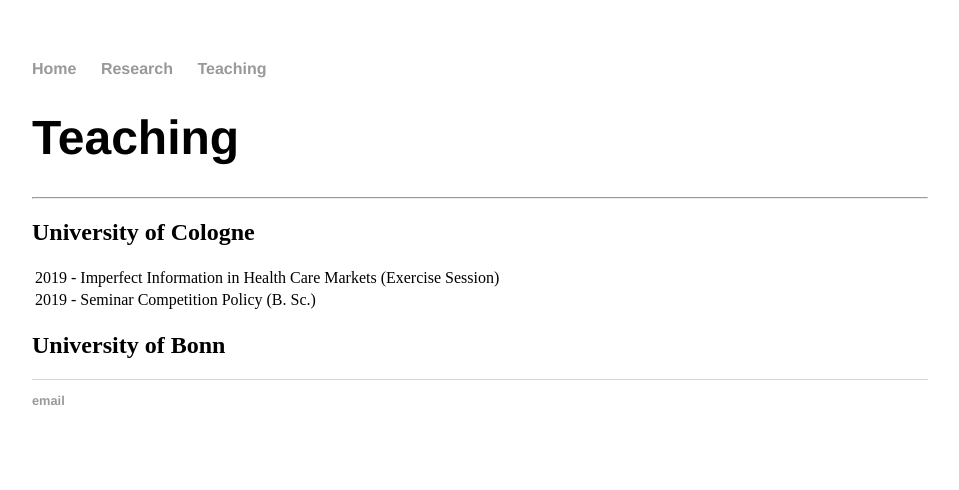
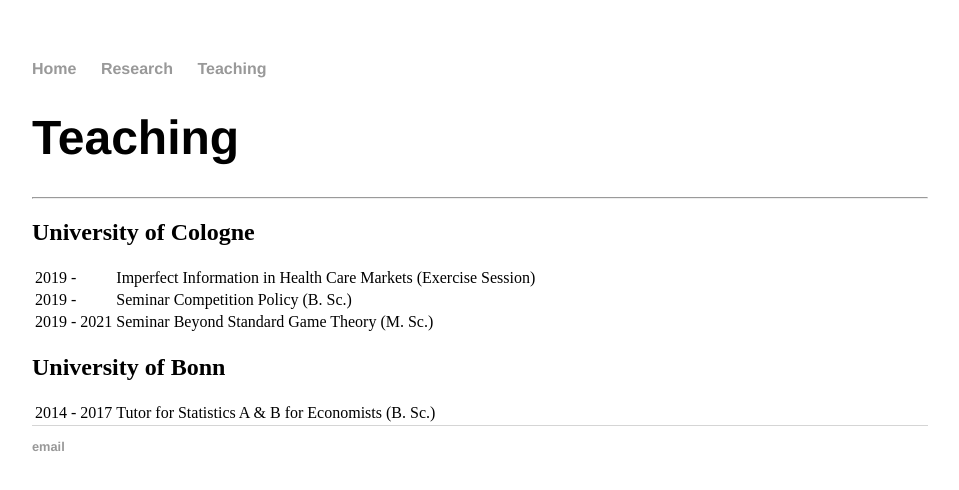
Before and after one commit to mariusgramb/mariusgramb.github.io, a Jekyll site: the page built from teaching.html, in a window 1280 px wide. Shown: the top 490 px of the page, without its empty margins (160-1119 px from the left). Built offline with Jekyll 4.4.1, drawn with Linux system fonts in a browser that asks for light colours.

Commit message:
Update teaching.html

```diff
--- a/teaching.html
+++ b/teaching.html
@@ -15,6 +15,16 @@
 					<td>2019 - </td>
 					<td> Seminar Competition Policy (B. Sc.) </td>
 				</tr>
+				<tr>
+					<td>2019 - 2021</td>
+					<td>Seminar Beyond Standard Game Theory (M. Sc.)</td>
+				</tr>
 			</table>
 			<h2>University of Bonn </h2>
+			<table>
+				<tr>
+					<td>2014 - 2017</td>
+					<td>Tutor for Statistics A & B for Economists (B. Sc.) </td>
+				</tr>
+			</table>
     		</div><!-- /.blurb -->
```
